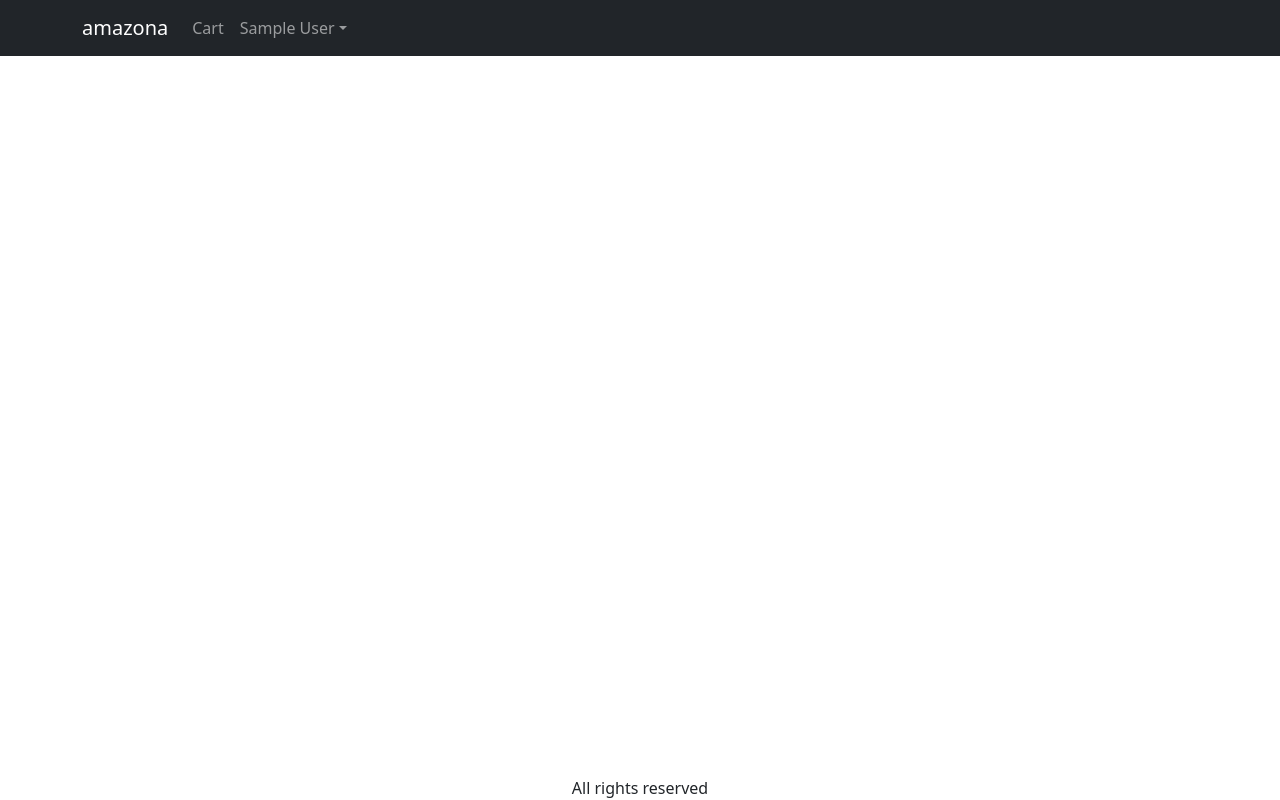
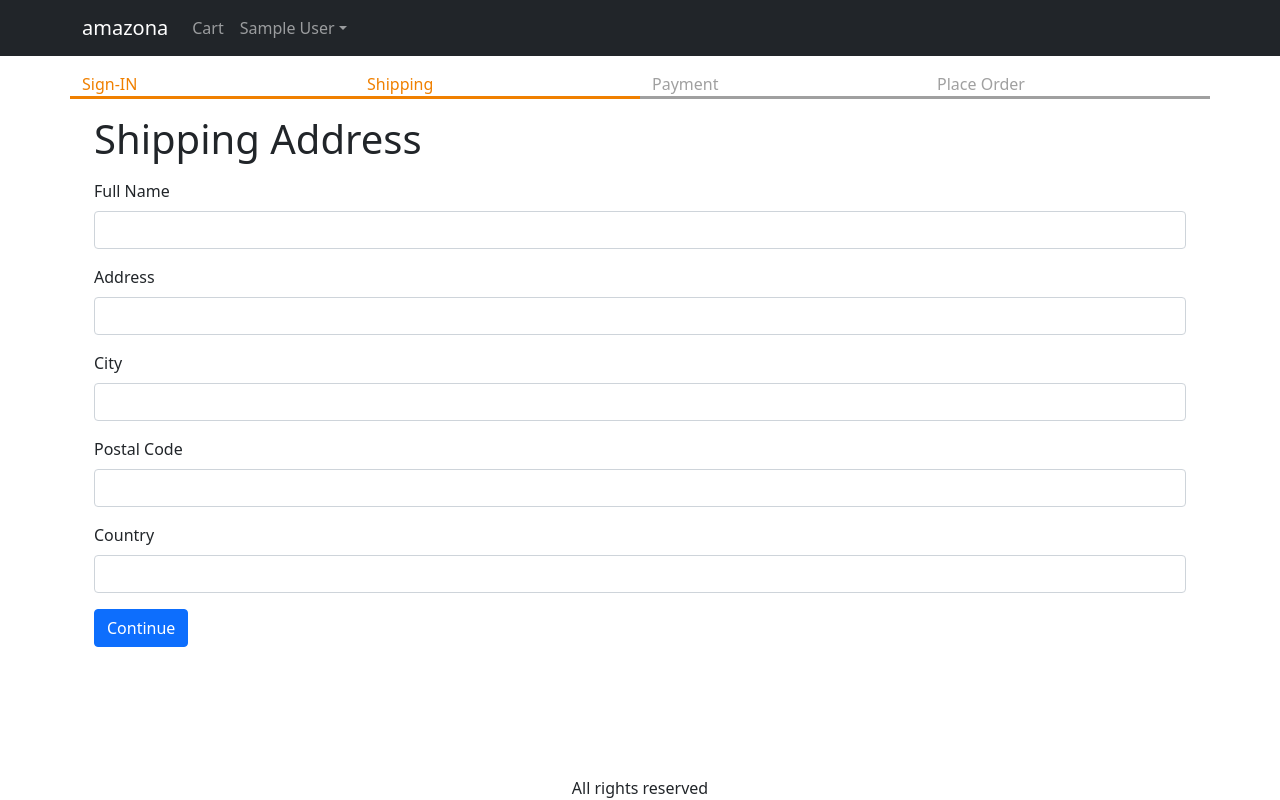
Before and after one commit to udayarajurs/amazonareactjs, a React (Create React App) app in the folder frontend/: page /shipping in a window 1280 px wide. Built offline with nearby package versions, Linux system fonts and the light colour scheme; sample sign-in values are in the browser's storage.

Commit message:
video 24 done

```diff
--- a/frontend/src/App.js
+++ b/frontend/src/App.js
@@ -14,6 +14,7 @@
 import SigninScreen from './screens/SigninScreen';
 import {ToastContainer} from 'react-toastify';
 import 'react-toastify/dist/ReactToastify.css';
+import ShippingAddressScreen from './screens/ShippingAddressScreen';
 function App() {
   const {state, dispatch: ctxDispatch} = useContext(Store);
   const {cart, userInfo} = state;
@@ -21,6 +22,7 @@
   const signoutHandler = () => {
     ctxDispatch({type: 'USER_SIGNOUT'});
     localStorage.removeItem('userInfo');
+    localStorage.removeItem('shippingAddress');
   };
 
   return (
@@ -73,6 +75,7 @@
               <Route path="/product/:slug" element={<ProductScreen />} />
               <Route path="/cart" element={<CartScreen />} />
               <Route path="/signin" element={<SigninScreen />} />
+              <Route path="/shipping" element={<ShippingAddressScreen />} />
               <Route path="/" element={<HomeScreen />} />
             </Routes>
           </Container>
--- a/frontend/src/Store.js
+++ b/frontend/src/Store.js
@@ -7,6 +7,9 @@
     ? JSON.parse(localStorage.getItem('userInfo'))
     : null,
   cart: {
+    shippingAddress: localStorage.getItem('shippingAddress')
+      ? JSON.parse(localStorage.getItem('shippingAddress'))
+      : {},
     cartItems: localStorage.getItem('cartItems')
       ? JSON.parse(localStorage.getItem('cartItems'))
       : [],
@@ -37,8 +40,13 @@
     case 'USER_SIGNIN':
       return {...state, userInfo: action.payload};
     case 'USER_SIGNOUT':
-      return {...state, userInfo: null};
-
+      return {
+        ...state,
+        userInfo: null,
+        cart: {cartItems: [], shippingAddress: {}},
+      };
+    case 'SAVE_SHIPPING_ADDRESS':
+      return {...state, cart: {...state.cart, shipping: action.payload}};
     default:
       return state;
   }
--- /dev/null
+++ b/frontend/src/components/CheckoutSteps.js
@@ -0,0 +1,14 @@
+import React from 'react';
+import Row from 'react-bootstrap/Row';
+import Col from 'react-bootstrap/Col';
+
+export default function CheckoutSteps(props) {
+  return (
+    <Row className="checkout-steps">
+      <Col className={props.step1 ? 'active' : ''}>Sign-IN</Col>
+      <Col className={props.step2 ? 'active' : ''}>Shipping</Col>
+      <Col className={props.step3 ? 'active' : ''}>Payment</Col>
+      <Col className={props.step4 ? 'active' : ''}>Place Order</Col>
+    </Row>
+  );
+}
--- a/frontend/src/index.css
+++ b/frontend/src/index.css
@@ -55,3 +55,13 @@
 .small-container {
   max-width: 600px;
 }
+
+.checkout-steps>div {
+  border-bottom: 0.2rem solid #a0a0a0;
+  color: #a0a0a0;
+}
+
+.checkout-steps>div.active {
+  border-bottom: 00.2rem solid #f08000;
+  color: #f08000;
+}
--- /dev/null
+++ b/frontend/src/screens/ShippingAddressScreen.js
@@ -0,0 +1,113 @@
+import React, {useContext, useEffect, useState} from 'react';
+import Button from 'react-bootstrap/esm/Button';
+import Form from 'react-bootstrap/Form';
+import {Helmet} from 'react-helmet-async';
+import {useNavigate} from 'react-router-dom';
+import CheckoutSteps from '../components/CheckoutSteps';
+import {Store} from '../Store';
+
+export default function ShippingAddressScreen() {
+  const navigate = useNavigate();
+  const {state, dispatch: ctxDispatch} = useContext(Store);
+  const {
+    userInfo,
+    cart: {shippingAddress},
+  } = state;
+  const [fullName, setFullName] = useState(shippingAddress.fullName || '');
+  const [address, setAddress] = useState(shippingAddress.address || '');
+  const [city, setCity] = useState(shippingAddress.city || '');
+  const [postalCode, setPostalCode] = useState(
+    shippingAddress.postalCode || '',
+  );
+  const [country, setCountry] = useState(shippingAddress.country || '');
+
+  const submitHandler = e => {
+    e.preventDefault();
+    ctxDispatch({
+      type: 'SAVE_SHIPPING_ADDRESS',
+      payload: {
+        fullName,
+        address,
+        city,
+        postalCode,
+        country,
+      },
+    });
+    localStorage.setItem(
+      'shippingAddress',
+      JSON.stringify({
+        fullName,
+        address,
+        city,
+        postalCode,
+        country,
+      }),
+    );
+    navigate('/payment');
+  };
+
+  useEffect(() => {
+    if (!userInfo) {
+      navigate('/signin?redirect=/shipping');
+    }
+  }, [navigate, userInfo]);
+
+  return (
+    <div>
+      <Helmet>
+        <title>Shipping Address</title>
+      </Helmet>
+      <CheckoutSteps step1 step2 />
+      <div className="container small-container">
+        <h1 className="my-3">Shipping Address</h1>
+        <Form onSubmit={submitHandler}>
+          <Form.Group className="mb-3" controlid="fullName">
+            <Form.Label>Full Name</Form.Label>
+            <Form.Control
+              value={fullName}
+              onChange={e => setFullName(e.target.value)}
+              required
+            />
+          </Form.Group>
+          <Form.Group className="mb-3" controlId="address">
+            <Form.Label>Address</Form.Label>
+            <Form.Control
+              value={address}
+              onChange={e => setAddress(e.target.value)}
+              required
+            />
+          </Form.Group>
+          <Form.Group className="mb-3" controlId="city">
+            <Form.Label>City</Form.Label>
+            <Form.Control
+              value={city}
+              onChange={e => setCity(e.target.value)}
+              required
+            />
+          </Form.Group>
+          <Form.Group className="mb-3" controlId="postalCode">
+            <Form.Label>Postal Code</Form.Label>
+            <Form.Control
+              value={postalCode}
+              onChange={e => setPostalCode(e.target.value)}
+              required
+            />
+          </Form.Group>
+          <Form.Group className="mb-3" controlId="country">
+            <Form.Label>Country</Form.Label>
+            <Form.Control
+              value={country}
+              onChange={e => setCountry(e.target.value)}
+              required
+            />
+          </Form.Group>
+          <div className="mb-3">
+            <Button variant="primary" type="submit">
+              Continue
+            </Button>
+          </div>
+        </Form>
+      </div>
+    </div>
+  );
+}
--- a/frontend/src/screens/SigninScreen.js
+++ b/frontend/src/screens/SigninScreen.js
@@ -46,6 +46,7 @@
       <Helmet>
         <title>Sign In</title>
       </Helmet>
+
       <h1 className="my-3">Sign In</h1>
       <Form onSubmit={submitHandler}>
         <Form.Group className="mb-3" controlId="email">
```
